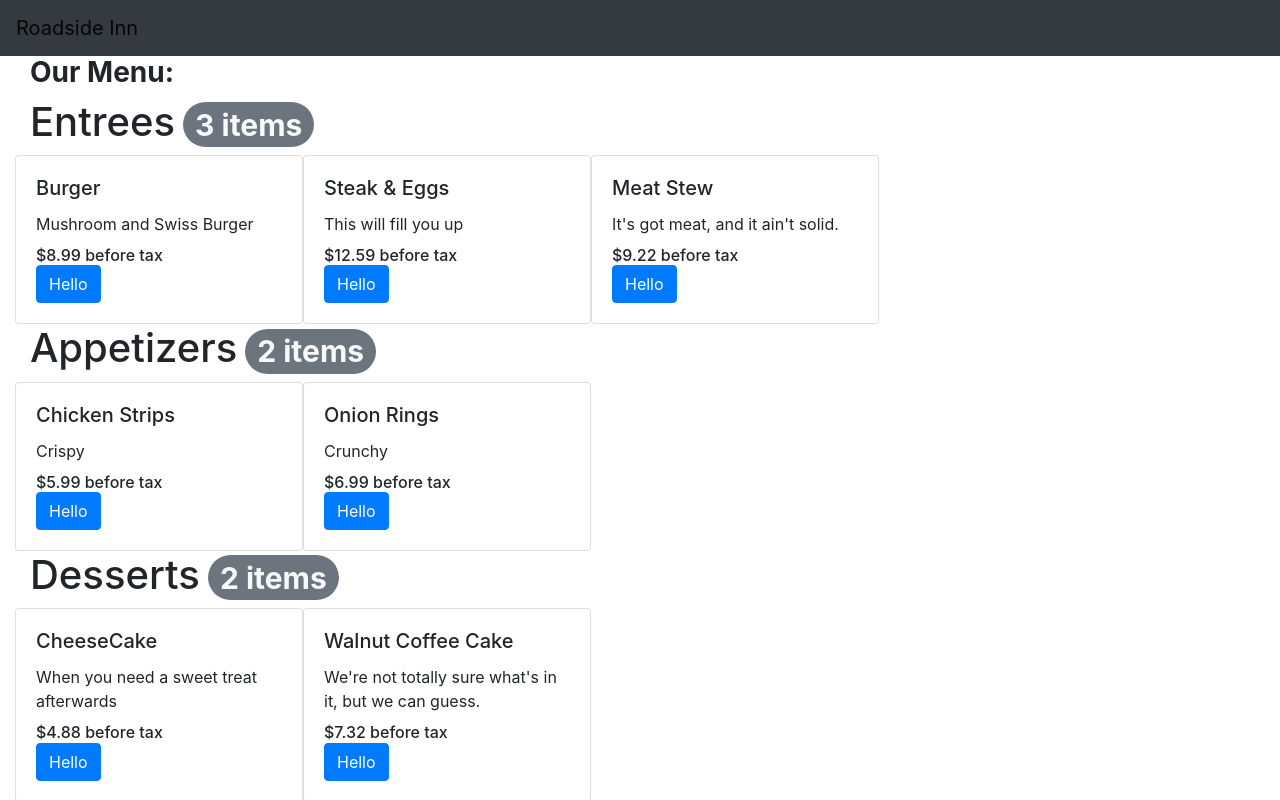
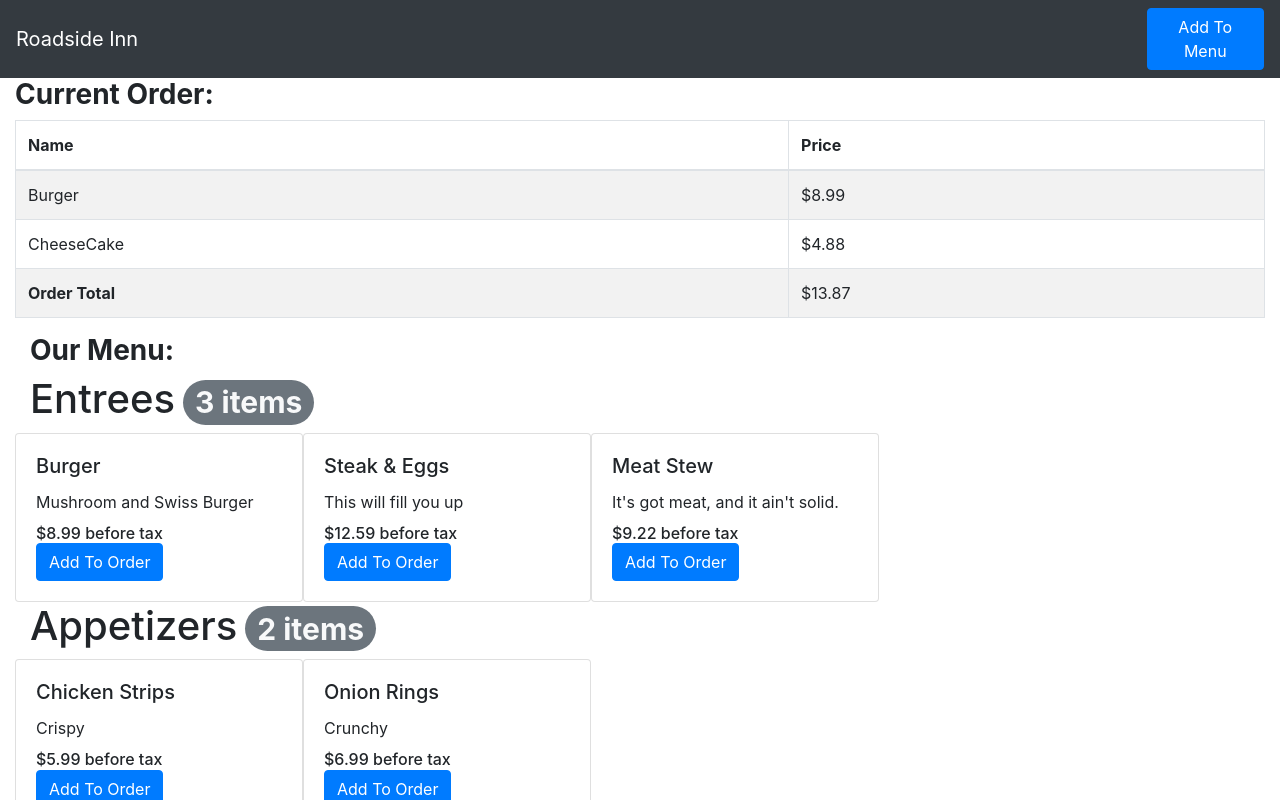
Before and after one commit to ScottWiniarski/advancedwebfoodmenu, a React (Create React App) app: page / in a window 1280 px wide. Shown: the top 800 px of the page. Built offline with nearby package versions, Linux system fonts and the light colour scheme.

Commit message:
Added Order table * Still needs work on adding menu items to order * Needs new course class added

```diff
--- a/src/App.js
+++ b/src/App.js
@@ -4,8 +4,11 @@ import Navbar from 'react-bootstrap/Navbar';
 import Row from 'react-bootstrap/Row';
 import Col from 'react-bootstrap/Col';
 import Course from './Components/Course';
+import Order from './Components/Order';
+import Table from 'react-bootstrap/Table';
 import './App.css';
 import { alignPropType } from 'react-bootstrap/esm/types';
+import { Button } from 'react-bootstrap';
 
 const App = () => {
   const [courses, setCourses] = useState([]);
@@ -94,35 +97,102 @@ const App = () => {
 
   useEffect(() => {
     let mutableOrders = [
-
+      {
+        id: 1,
+        name: "Burger",
+        description: "Mushroom and Swiss Burger",
+        price: 8.99
+      },
+      {
+        id: 2,
+        name: "CheeseCake",
+        description: "When you need a sweet treat afterwards",
+        price: 4.88
+      },
     ]
     setOrders(mutableOrders);
   }, []);
 
-  const addToOrder = (itemName) => {
-    console.log(itemName);
+  const addToOrder = (itemid) => {
+    const mutableCourses = [...courses];
+    const idx = mutableCourses.findIndex(c => c.id === itemid);
+    console.log(mutableCourses[idx]);
+
+    const newOrders = [...orders];
+    newOrders.concat(mutableCourses[idx]);
+
+    //console.log(newOrders);
+    //setOrders(newOrders);
+    //console.log(newOrders);
+
+    console.log(itemid);
   }
+
+  // const addToOrder = (itemid) => {
+  //   const mutableCourses = [...courses];
+  //   for(let i = 0; i<mutableCourses.length; i++ ){
+  //     console.log(i.name);
+  //     for(let j = 0; j< i.items.length; j++){
+  //       console.log(j.name);
+  //     }
+  //   }
+  //   console.log(itemName);
+  // }
+
+  // const addToOrder = (categoryid, itemName) => {
+  //   console.log(categoryid, itemName);
+  // }
 
   // Add to menu, different types of food like permanent-specials or vegan-only dishes.
 
+  const getOrderTotal = () => {
+    let orderSum = 0;
+    let mutableOrders = [...orders];
+    for(let i = 0; i < mutableOrders.length; i++){
+      orderSum += mutableOrders[i].price;
+    }
+
+    return orderSum.toFixed(2);
+  }
+
   return (
     <React.Fragment>
-      <Navbar className="navbar-light bg-dark">
+      {/* <Navbar className="navbar-light bg-dark"> */}
+      <Navbar bg='dark'>
         <Container fluid>
           <Navbar.Brand>
-          Roadside Inn
+            <span style={{color: 'white'}}>Roadside Inn</span>
+
           </Navbar.Brand>
         </Container>
-        {/* <button onClick={AddToMenu}>Add to Menu</button> */}
-        <hr></hr>
+        <Button className='justify-right'>Add To Menu</Button>
       </Navbar>
 
       <Container fluid>
-        {/* <Row>
-          <h3>Current Order:</h3>
+      <h3><span style={{fontWeight: 'bold'}}>Current Order: </span></h3>
+        <Table striped bordered hover>
+          <thead>
+            <tr>
+              <th>Name</th>
+              {/* <th>Description</th> */}
+              <th>Price</th>
+            </tr>
+          </thead>
+          <tbody>
           { orders.map(o =>
-            <Course key={o.id} items={o.items}></Course>)}
-        </Row> */}
+            <Order
+              key={o.id}
+              name={o.name}
+              // description={o.description}
+              price={o.price}
+            ></Order>)}
+            <tr>
+              <td><span style={{fontWeight: 'bolder'}}>Order Total</span></td>
+              <td>${getOrderTotal()}</td>
+            </tr>
+          </tbody>
+        </Table>
+
         <Col>
         <h3><span style={{fontWeight: 'bold'}}>Our Menu: </span></h3>
         {/* <h3>Our Menu</h3> */}
--- a/src/Components/Course.jsx
+++ b/src/Components/Course.jsx
@@ -8,6 +8,10 @@ import Row from 'react-bootstrap/Row';
 const Course = (props) => {
     const {name, items, addToOrder} = props;
     const plural = items.length > 1 ? "s" : "";
+
+    // const passCourse = (itemid) => {
+    //     addToOrder(i.id, itemid)
+    // }
 
     return (
         <React.Fragment>
@@ -20,6 +24,7 @@ const Course = (props) => {
                 <MenuItem
                 key={Number(i.id) + 7}
                 item={i}
+                // passCourse={passCourse}
                 addToOrder={addToOrder}
                 />
             )}
--- a/src/Components/MenuItem.jsx
+++ b/src/Components/MenuItem.jsx
@@ -4,6 +4,7 @@ import Card from 'react-bootstrap/Card';
 
 const MenuItem = (props) => {
     const {item, addToOrder} = props;
+    // const {item, passCourse} = props;
 
     const release = (name) => {
         console.log(name)
@@ -19,7 +20,7 @@ const MenuItem = (props) => {
                     <Card.Text>{item.description}</Card.Text>
 
                     <Card.Subtitle>${item.price} before tax</Card.Subtitle>
-                    <Button className='justify-right' onClick={() => addToOrder(item.name)}>Hello</Button>
+                    <Button className='justify-right' onClick={() => addToOrder(item.id)}>Add To Order</Button>
                     {/* <button className='justify-right' onClick={release(item.name)}>Hello</button> */}
                 </Card.Body>
 
--- /dev/null
+++ b/src/Components/Order.jsx
@@ -0,0 +1,20 @@
+import React from 'react';
+import Badge from 'react-bootstrap/Badge';
+import Table from 'react-bootstrap/Table';
+import Row from 'react-bootstrap/Row';
+
+const Order = (props) => {
+    //const {name, description, price} = props;
+    const {name, price} = props;
+
+    return(
+        <React.Fragment>
+            <tr>
+                <td>{name}</td>
+                <td>${price}</td>
+            </tr>
+        </React.Fragment>
+    );
+}
+
+export default Order;
```
